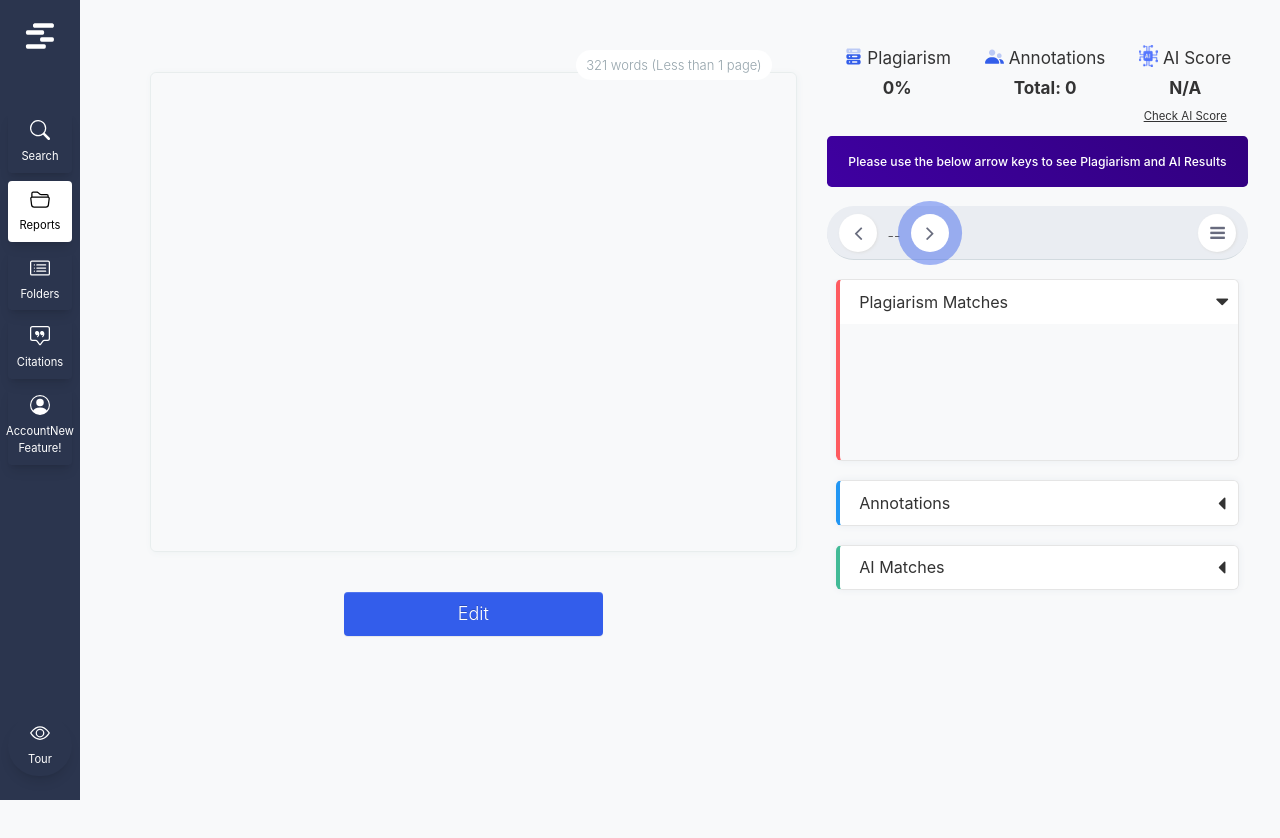
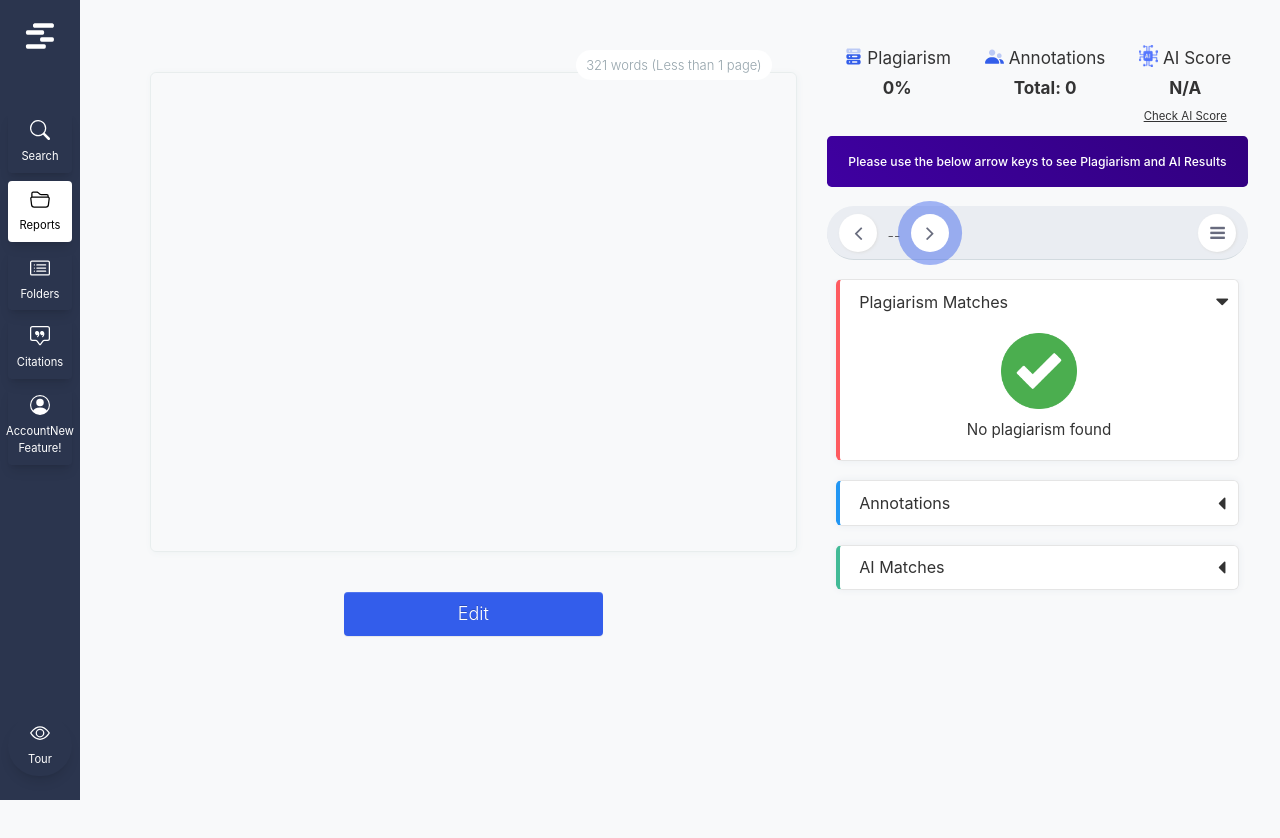
Before and after one commit to ZenoByte-Inc/Plagiarism-Checker-with-GPT-and-Search-APIs, a Next.js app: page /reports in a window 1280 px wide. Shown: the top 838 px of the page. Built offline with nearby package versions, Linux system fonts and the light colour scheme.

Commit message:
bug : fix colspan

```diff
--- a/pages/reports.jsx
+++ b/pages/reports.jsx
@@ -249,20 +249,11 @@ export default function Reports() {
                         </div>
                         <div
                           id="collapse1"
-                          className="acco-body acco-body-plag collapse in"
+                          className="acco-body acco-body-plag  in"
                           data-parent="#reportPageAccordion"
                           style={{ padding: '10px 0px 20px' }}
                         >
                           <div style={{ textAlign: 'center' }} className="no-matches">
-                            {/* <svg
-                              className="animated-checkmark"
-                              xmlns="http://www.w3.org/2000/svg"
-                              viewBox="0 0 52 52"
-                              style={{ width: '80px', height: '80px', margin: '0 auto 10px' }}
-                            >
-                              <circle className="checkmark-circle" cx={26} cy={26} r={25} fill="none" />
-                              <path className="checkmark-check" fill="none" d="M14.1 27.2l7.1 7.2 16.7-16.8" />
-                            </svg> */}
                             <Image
                               className="z-10"
                               style={{ width: '80px', height: '80px', margin: '0 auto 10px' }}
```
